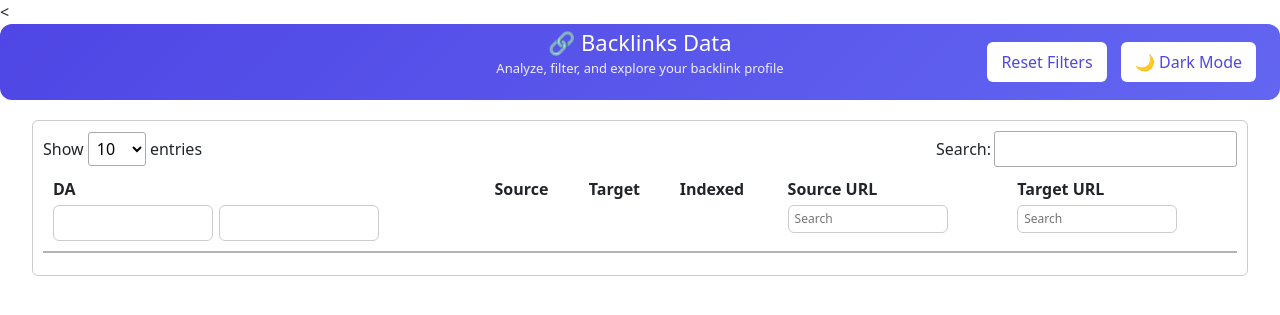
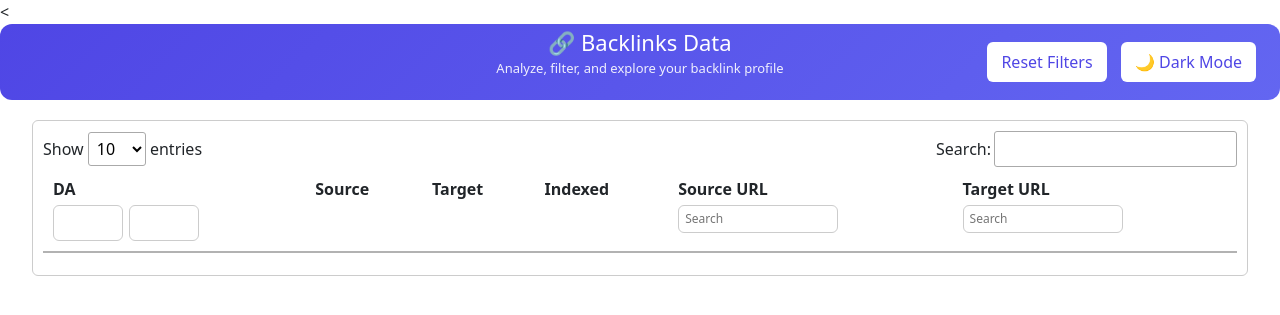
Before and after one commit to Bhhumip/backlinks-dashboard, a Flask app: page / in a window 1280 px wide. Shown: the top 315 px of the page. Run offline with Flask 3, Linux system fonts and the light colour scheme; data that the repository does not hold is empty; some libraries are stand-ins or nearby versions.

Commit message:
Update DA input fields to use new class names

```diff
--- a/templates/index.html
+++ b/templates/index.html
@@ -50,8 +50,8 @@
                             <th>
                                 DA
                                 <div class="da-filter">
-                                    <input id="da_min" type="number" class="da=range" >
-                                    <input id="da_max" type="number" class="da-range">
+                                    <input id="da_min" type="number" class="da-range-input" >
+                                    <input id="da_max" type="number" class="da-range-input">
                                 </div>
 
                             </th>
```
